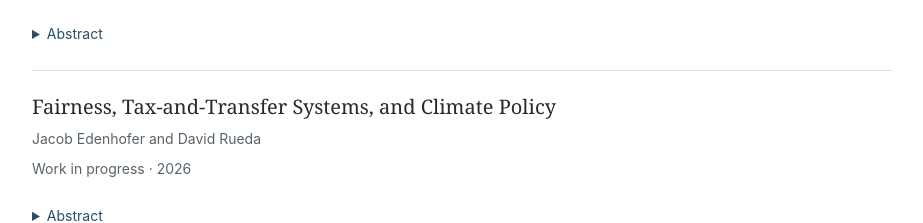
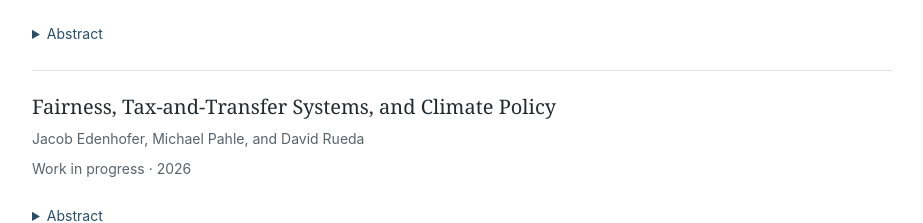
Before and after one commit to jacob-edenhofer/Website, a Next.js app: page /Website/research in a window 1280 px wide. Shown: the part 3240-3463 px from the top of the page, without its empty margins (178-1101 px from the left). Built offline with nearby package versions, Linux system fonts and the light colour scheme.

Commit message:
Add Michael Pahle as co-author of the fairness paper

```diff
--- a/app/data/research.ts
+++ b/app/data/research.ts
@@ -212,7 +212,7 @@ export const research: ResearchItem[] = [
   {
     slug: "fairness-tax-transfer-climate",
     title: "Fairness, Tax-and-Transfer Systems, and Climate Policy",
-    authors: "Jacob Edenhofer and David Rueda",
+    authors: "Jacob Edenhofer, Michael Pahle, and David Rueda",
     kind: "work-in-progress",
     status: "Work in progress",
     venue: "Draft",
```
